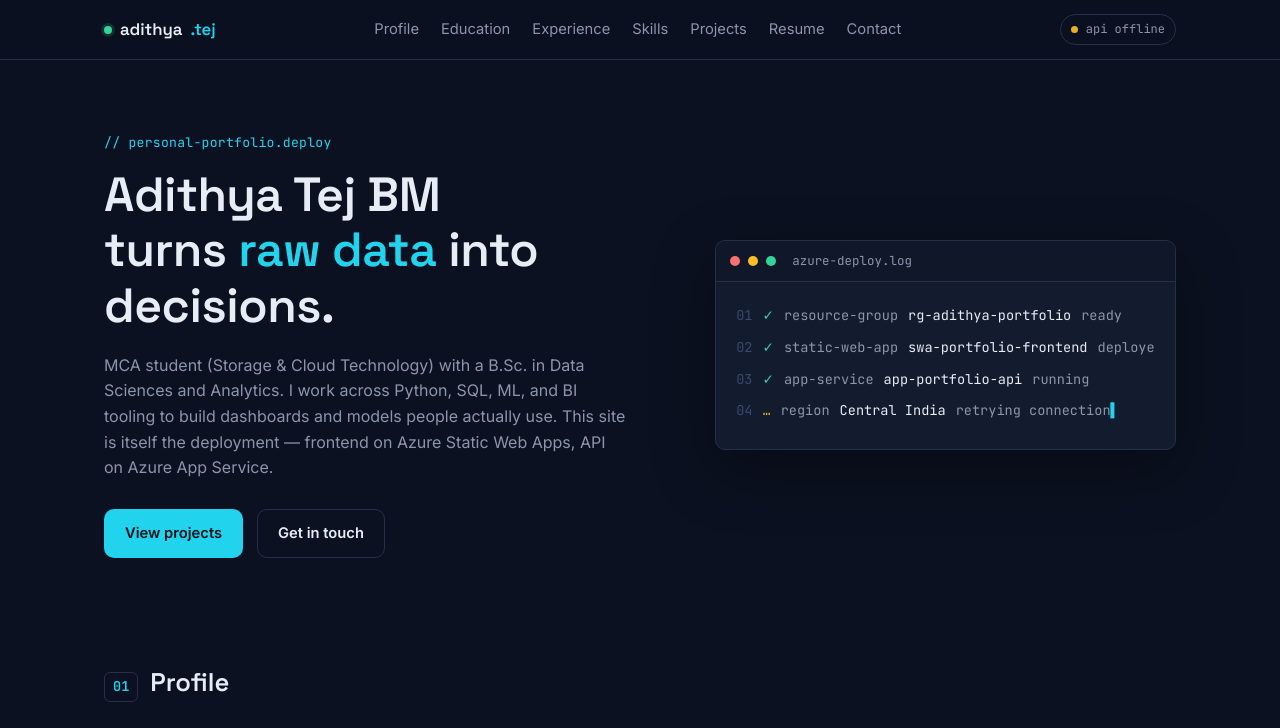
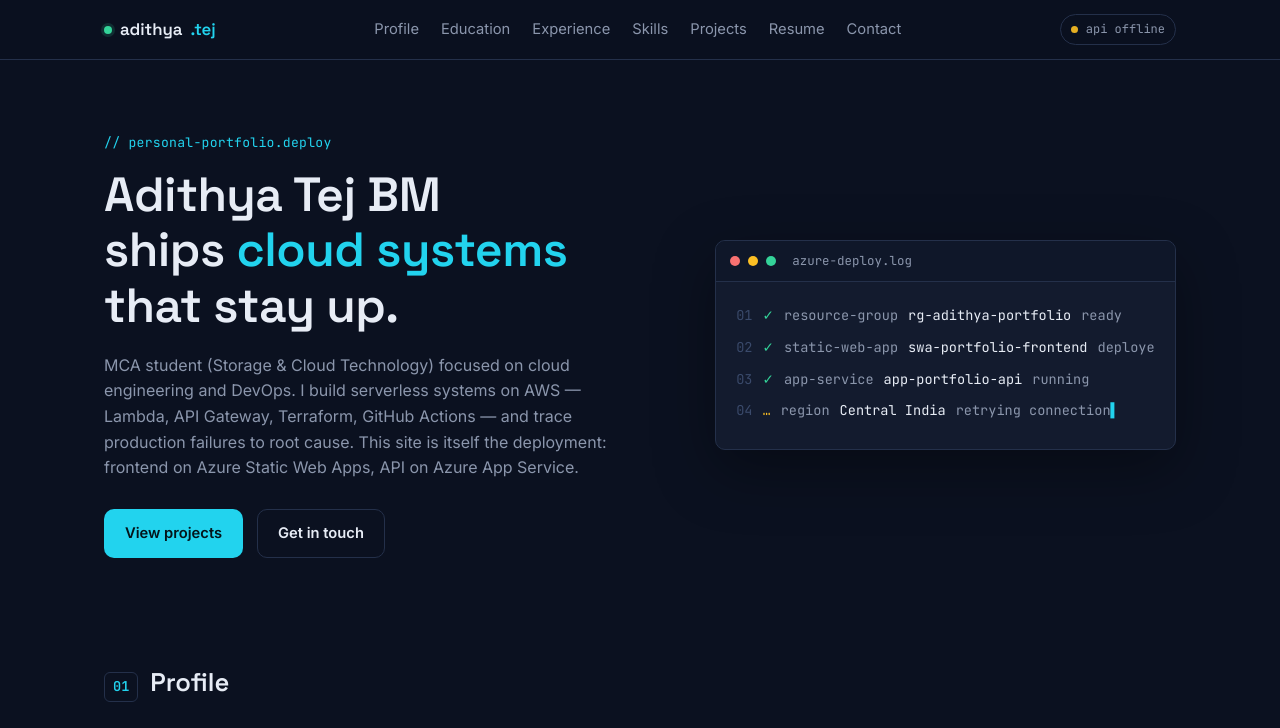
Before and after one commit to adithyatej12/my-portfolio, a plain HTML site: page frontend/index.html in a window 1280 px wide. Shown: the top 728 px of the page. Drawn offline with Linux system fonts and the light colour scheme; no server answers.

Commit message:
Rewrite hero copy for cloud engineering / DevOps positioning

```diff
--- a/frontend/index.html
+++ b/frontend/index.html
@@ -40,13 +40,13 @@
   <div class="hero-grid">
     <div class="hero-copy">
       <p class="eyebrow">// personal-portfolio.deploy</p>
-      <h1>Adithya Tej BM<br>turns <span class="accent">raw data</span> into decisions.</h1>
+      <h1>Adithya Tej BM<br>ships <span class="accent">cloud systems</span> that stay up.</h1>
       <p class="hero-sub">
-        MCA student (Storage &amp; Cloud Technology) with a B.Sc. in Data
-        Sciences and Analytics. I work across Python, SQL, ML, and BI
-        tooling to build dashboards and models people actually use. This
-        site is itself the deployment — frontend on Azure Static Web Apps,
-        API on Azure App Service.
+        MCA student (Storage &amp; Cloud Technology) focused on cloud
+        engineering and DevOps. I build serverless systems on AWS — Lambda,
+        API Gateway, Terraform, GitHub Actions — and trace production
+        failures to root cause. This site is itself the deployment:
+        frontend on Azure Static Web Apps, API on Azure App Service.
       </p>
       <div class="hero-actions">
         <a href="#projects" class="btn btn-primary">View projects</a>
```
